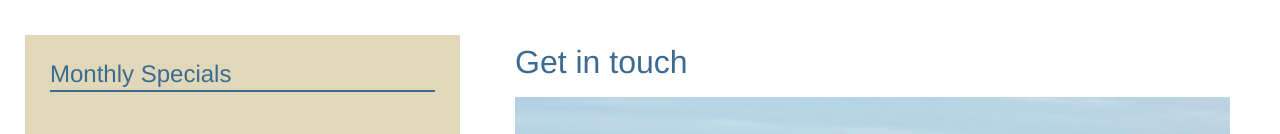
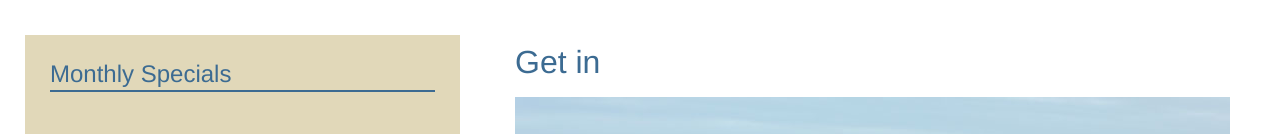
Before and after one commit to kzsherman/explore_california, a plain HTML site: page contact.html in a window 1280 px wide. Shown: the part 240-374 px from the top of the page. Drawn offline with Linux system fonts and the light colour scheme.

Commit message:
modifid contacn.thml

```diff
--- a/contact.html
+++ b/contact.html
@@ -65,7 +65,7 @@
         </div>
 
         <div id="mainArticle">
-          <h1>Get in touch</h1>
+          <h1>Get in </h1>
           <img src="assets/images/emerald_bay.jpg" alt="Beautiful Lake Tahoe" class="articleImage" />
           <div class="multiCol">
             <p>If you are on this page, we are guessing you have got something to say! Drop us a line, and be sure to sign up for our newsletter. If you're looking for our seasonal tours,  let us know when you are thinking of taking a trip. Not only will we get back to you with our website exclusive tours (we don't publish these for everyone!), but we will be sure to throw in some cool discounts and tour extras as well.</p>
```
